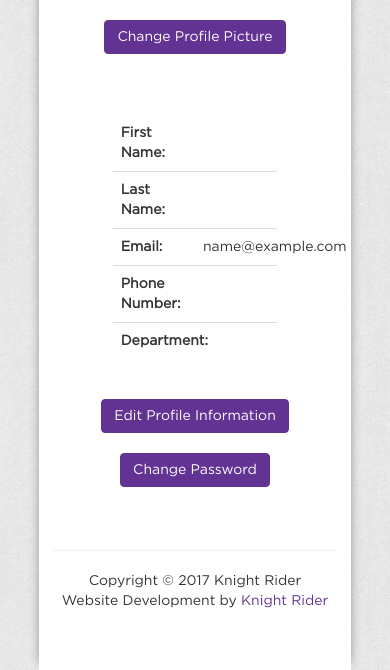
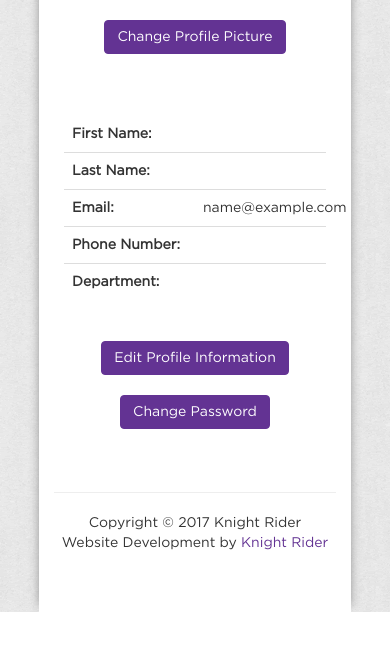
Before and after one commit to theknightriders/ridesharethesequel, a PHP site: page /profile.php in a window 390 px wide. Shown: the part 433-1103 px from the top of the page. After the commit the page ends 1045 px from the top, so only its background shows below. Run offline with PHP 8.4, Linux system fonts and the light colour scheme; the visitor is signed in with stand-in values (Sample User, id 1); data that the repository does not hold is empty; some libraries are stand-ins or nearby versions.

Commit message:
Minor aesthetic changes for mobile view

```diff
--- a/notes.txt
+++ b/notes.txt
@@ -2,11 +2,7 @@
  * TO DO *
   *******
 
-Javascript/AJAX to display errors in a better location
-
-Tell the user when their password has been updated
-
-Set some dimension parameters for profile pictures
+Figure out how to give permissions to upload files into the folder for the online version of the site.
 
 
 
--- a/profile.php
+++ b/profile.php
@@ -351,22 +351,20 @@ include ('mysqli_connect.php');
       </div>
 
       <div class="row">
-        <div class="col-sm-1"></div>
+        <div class="col-lg-1"></div>
 
-        <div class="col-sm-5 col-sm-push-5 text-center">
+        <div class="col-lg-5 col-lg-push-5 text-center">
           <div class="profilePicContainer">
-            <div class="profileAlign"><br><br><br><br></div>
             <img src=<?php echo $profilePic?> class="profilePic profilePagePicture" alt="profile picture">
           </div>
           <br><br>
-          <button type="button" class="btn btn-primary profilePic viewableProfile" data-toggle="modal" data-target="#changeProfilePicModal">Change Profile Picture</button><br><br>
+          <button type="button" class="btn btn-primary viewableProfile" data-toggle="modal" data-target="#changeProfilePicModal">Change Profile Picture</button><br><br>
         </div>
 
-        <div class="col-sm-5 col-sm-pull-5">
-          <div class="profileAlign"><br><br><br><br></div><br><br>
+        <div class="col-lg-5 col-lg-pull-5"><br><br>
             <div class="row">
-              <div class="col-xs-3 col-sm-2 col-md-2 col-lg-2"></div>
-              <div class="col-xs-6 col-sm-8 col-md-8 col-lg-8">
+              <div class="col-xs-3 col-sm-4 col-lg-3"></div>
+              <div class="col-xs-6 col-sm-4 col-lg-6">
                 <div class="editableProfile">
                   <form method="post" action="<?php echo htmlspecialchars($_SERVER["PHP_SELF"]);?>" id="profileUpdateForm">
                     <input id="profileFname" type="text" class="form-control" name="profileFnameInput" placeholder="First Name">
@@ -413,13 +411,13 @@ include ('mysqli_connect.php');
                   </form>
                 </div>
               </div>
-              <div class="col-xs-3 col-sm-2 col-md-2 col-lg-2"></div>
+              <div class="col-xs-3 col-sm-4 col-lg-3"></div>
             </div>
 
             <div class="row viewableProfile">
               <div class="centerDiv">
-                <div class="col-xs-2 col-sm"></div>
-                <div class="col-xs-8 col-sm-12">
+                <div class="col-sm-2 col-lg-1"></div>
+                <div class="col-sm-8 col-lg-10">
                   <table class="table">
                     <tbody>
                       <tr>
@@ -445,7 +443,7 @@ include ('mysqli_connect.php');
                     </tbody>
                   </table>
                 </div>
-                <div class="col-xs-2 col-sm"></div>
+                <div class="col-sm-2 col-lg-1"></div>
               </div>
             </div>
 
@@ -457,7 +455,7 @@ include ('mysqli_connect.php');
             </div>
           </div>
 
-          <div class="col-sm-1"></div>
+          <div class="col-lg-1"></div>
         </div>
 
 <!-- CHANGE PASSWORD FORM -->
--- a/styles/style.css
+++ b/styles/style.css
@@ -430,10 +430,6 @@ img {
 /** Large devices (desktops, 992px and up) */
 @media only screen and (min-device-width: 992px) {
 
-  .profileAlign {
-    display: block;
-  }
-
   .centerWhenSmol {
     text-align: right;
   }
```
